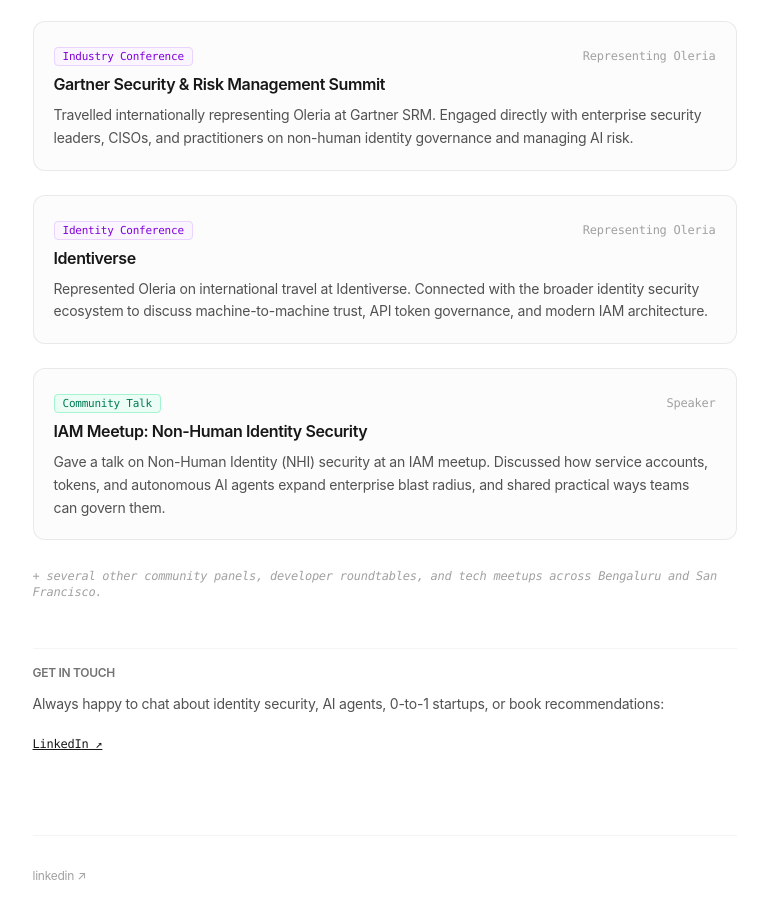
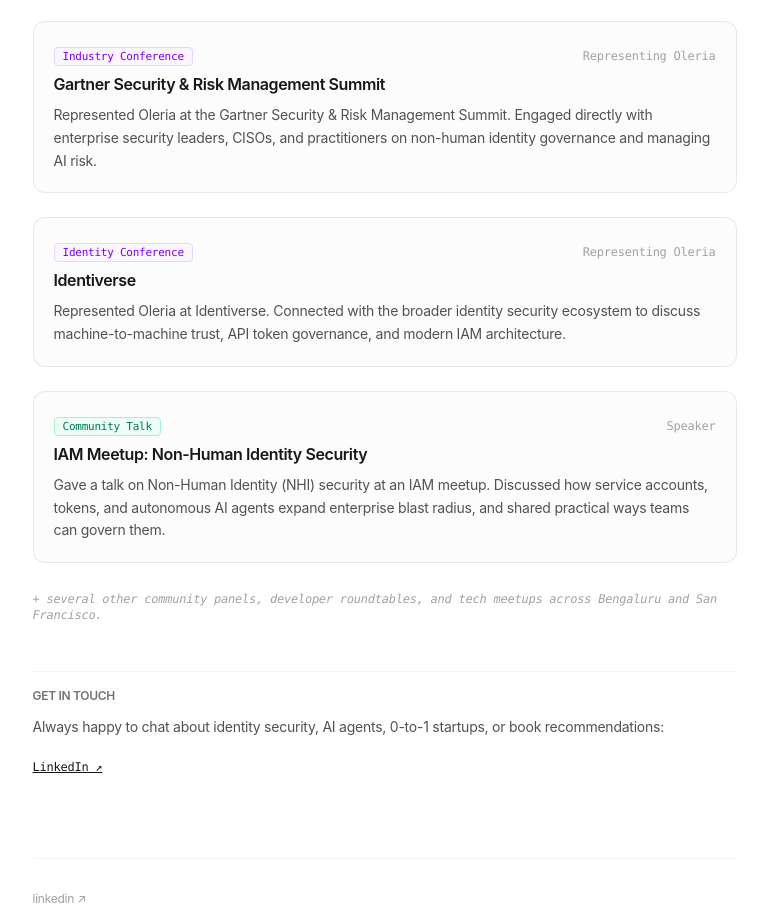
Before and after one commit to abhishek1846/abhishek1846.github.io, an Astro site: page /about in a window 1280 px wide. Shown: the part 1285-2189 px from the top of the page, without its empty margins (248-1016 px from the left). Built offline with nearby package versions, Linux system fonts and the light colour scheme; Astro itself is replaced by a stand-in of ours.

Commit message:
Remove international travel wording from conference descriptions

```diff
--- a/src/components/PhotoCarousel.astro
+++ b/src/components/PhotoCarousel.astro
@@ -15,8 +15,8 @@ const slides = [
     id: "conf-gartner-srm",
     tag: "Industry Conference",
     title: "Gartner Security & Risk Management Summit",
-    subtitle: "Represented Oleria on international travel, discussing identity governance and AI security with enterprise leaders.",
-    date: "International",
+    subtitle: "Represented Oleria at Gartner SRM, discussing identity governance and AI security with enterprise leaders.",
+    date: "Conference",
     linkText: "View conference details →",
     href: "/about#conf-gartner-srm",
     type: "conference",
@@ -25,8 +25,8 @@ const slides = [
     id: "conf-identiverse",
     tag: "Identity Conference",
     title: "Identiverse",
-    subtitle: "Represented Oleria on international travel, connecting with the identity security community on NHIs and IAM.",
-    date: "International",
+    subtitle: "Represented Oleria at Identiverse, connecting with the identity security community on NHIs and IAM.",
+    date: "Conference",
     linkText: "View conference details →",
     href: "/about#conf-identiverse",
     type: "conference",
--- a/src/pages/about.astro
+++ b/src/pages/about.astro
@@ -171,7 +171,7 @@ import Footer from '../components/Footer.astro';
             <span class="text-xs font-mono text-neutral-400">Representing Oleria</span>
           </div>
           <p class="text-sm text-neutral-600 dark:text-neutral-300 leading-relaxed">
-            Travelled internationally representing Oleria at Gartner SRM. Engaged directly with enterprise security leaders, CISOs, and practitioners on non-human identity governance and managing AI risk.
+            Represented Oleria at the Gartner Security & Risk Management Summit. Engaged directly with enterprise security leaders, CISOs, and practitioners on non-human identity governance and managing AI risk.
           </p>
         </article>
 
@@ -189,7 +189,7 @@ import Footer from '../components/Footer.astro';
             <span class="text-xs font-mono text-neutral-400">Representing Oleria</span>
           </div>
           <p class="text-sm text-neutral-600 dark:text-neutral-300 leading-relaxed">
-            Represented Oleria on international travel at Identiverse. Connected with the broader identity security ecosystem to discuss machine-to-machine trust, API token governance, and modern IAM architecture.
+            Represented Oleria at Identiverse. Connected with the broader identity security ecosystem to discuss machine-to-machine trust, API token governance, and modern IAM architecture.
           </p>
         </article>
 
```
